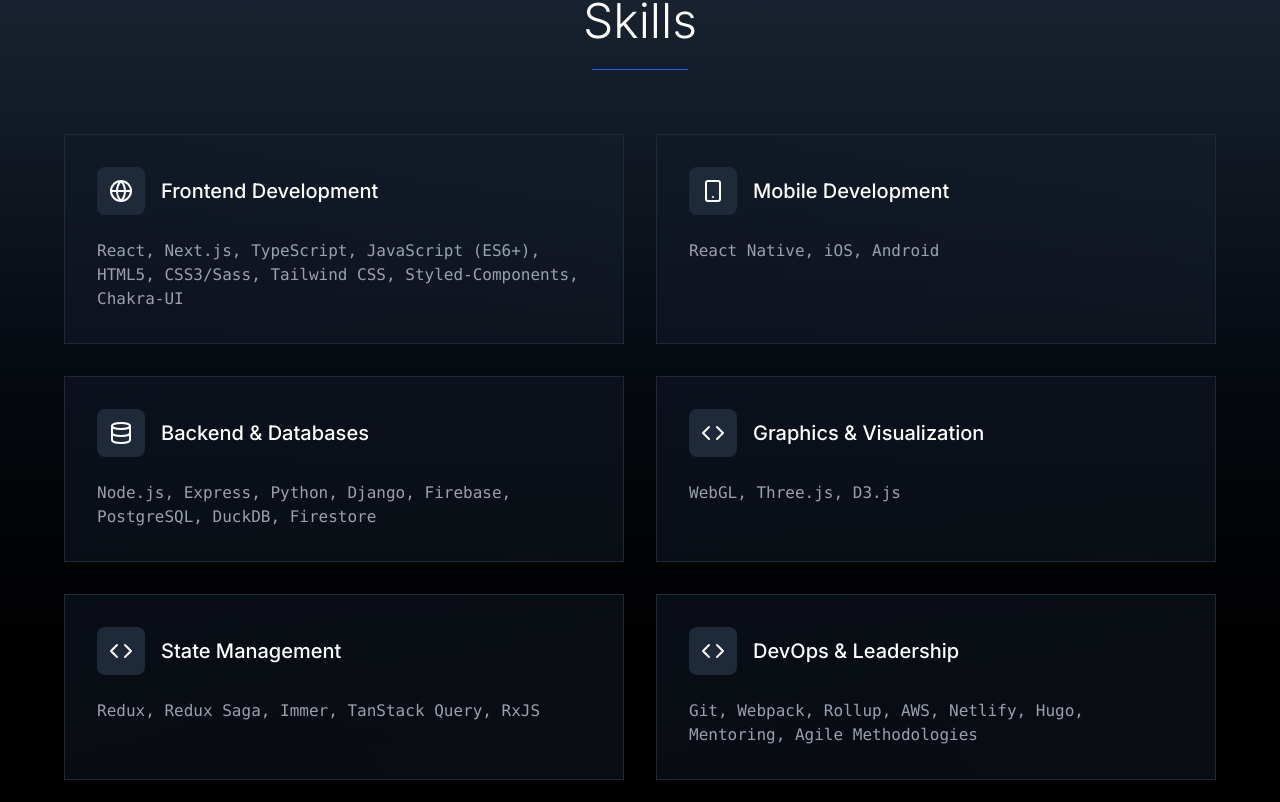
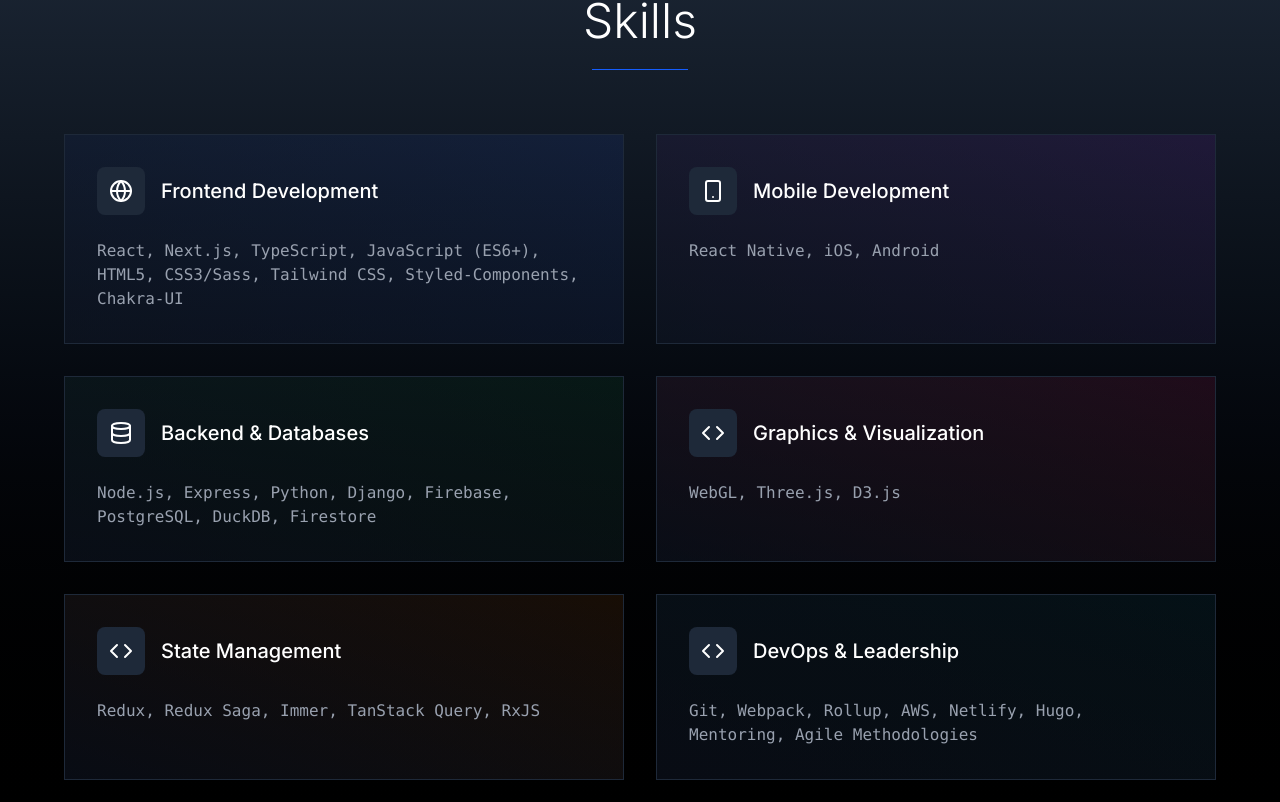
Before and after one commit to rthrs/arturmyszkowski-pl, a Next.js app: page / in a window 1280 px wide. Shown: the part 1478-2280 px from the top of the page. Built offline with nearby package versions, Linux system fonts and the light colour scheme.

Commit message:
Enhance skill cards with additional gradient backgrounds and color classes for improved visual dynamics

```diff
--- a/src/app/page.tsx
+++ b/src/app/page.tsx
@@ -38,42 +38,48 @@ export default function Home() {
       name: "Frontend Development",
       icon: Globe,
       description: "React, Next.js, TypeScript, JavaScript (ES6+), HTML5, CSS3/Sass, Tailwind CSS, Styled-Components, Chakra-UI",
-      colorClass: "group-hover:bg-blue-600",
+      iconColorClass: "group-hover:bg-blue-600",
+      cardBgClass: "from-blue-900/20 to-gray-900/50 hover:from-blue-800/30 hover:to-gray-800/40",
       animation: "rotate"
     },
     {
       name: "Mobile Development",
       icon: Smartphone,
       description: "React Native, iOS, Android",
-      colorClass: "group-hover:bg-purple-600",
+      iconColorClass: "group-hover:bg-purple-600",
+      cardBgClass: "from-purple-900/20 to-gray-900/50 hover:from-purple-800/30 hover:to-gray-800/40",
       animation: "bounce"
     },
     {
       name: "Backend & Databases",
       icon: Database,
       description: "Node.js, Express, Python, Django, Firebase, PostgreSQL, DuckDB, Firestore",
-      colorClass: "group-hover:bg-green-600",
+      iconColorClass: "group-hover:bg-green-600",
+      cardBgClass: "from-green-900/20 to-gray-900/50 hover:from-green-800/30 hover:to-gray-800/40",
       animation: "scale"
     },
     {
       name: "Graphics & Visualization",
       icon: Code,
       description: "WebGL, Three.js, D3.js",
-      colorClass: "group-hover:bg-pink-600",
+      iconColorClass: "group-hover:bg-pink-600",
+      cardBgClass: "from-pink-900/20 to-gray-900/50 hover:from-pink-800/30 hover:to-gray-800/40",
       animation: "pulse"
     },
     {
       name: "State Management",
       icon: Code,
       description: "Redux, Redux Saga, Immer, TanStack Query, RxJS",
-      colorClass: "group-hover:bg-yellow-600",
+      iconColorClass: "group-hover:bg-yellow-600",
+      cardBgClass: "from-yellow-900/20 to-gray-900/50 hover:from-yellow-800/30 hover:to-gray-800/40",
       animation: "wiggle"
     },
     {
       name: "DevOps & Leadership",
       icon: Code,
       description: "Git, Webpack, Rollup, AWS, Netlify, Hugo, Mentoring, Agile Methodologies",
-      colorClass: "group-hover:bg-cyan-600",
+      iconColorClass: "group-hover:bg-cyan-600",
+      cardBgClass: "from-cyan-900/20 to-gray-900/50 hover:from-cyan-800/30 hover:to-gray-800/40",
       animation: "float"
     },
   ];
@@ -291,10 +297,10 @@ export default function Home() {
                   transition={{ duration: 0.8, delay: index * 0.1 }}
                   viewport={{ once: true }}
 
-                  className={`group p-8 border border-gray-800 hover:border-gray-700 transition-all duration-300 bg-gradient-to-br from-gray-900/50 to-gray-800/30 hover:from-gray-800/50 hover:to-gray-700/30 skill-animate-${skill.animation}`}
+                  className={`group p-8 border border-gray-800 hover:border-gray-700 transition-all duration-300 bg-gradient-to-bl ${skill.cardBgClass} skill-animate-${skill.animation}`}
                 >
                   <div className="flex items-center mb-6">
-                    <div className={`p-3 rounded-lg bg-gray-800 ${skill.colorClass} transition-all duration-300 mr-4`}>
+                    <div className={`p-3 rounded-lg bg-gray-800 ${skill.iconColorClass} transition-all duration-300 mr-4`}>
                       <skill.icon size={24} className="text-white skill-icon" />
                     </div>
                     <h3 className="text-xl font-medium text-white">
--- a/tailwind.config.js
+++ b/tailwind.config.js
@@ -12,6 +12,20 @@ module.exports = {
     'group-hover:bg-pink-600',
     'group-hover:bg-yellow-600',
     'group-hover:bg-cyan-600',
+    'from-blue-900/20',
+    'to-gray-900/50',
+    'hover:from-blue-800/30',
+    'hover:to-gray-800/40',
+    'from-purple-900/20',
+    'hover:from-purple-800/30',
+    'from-green-900/20',
+    'hover:from-green-800/30',
+    'from-pink-900/20',
+    'hover:from-pink-800/30',
+    'from-yellow-900/20',
+    'hover:from-yellow-800/30',
+    'from-cyan-900/20',
+    'hover:from-cyan-800/30',
     'skill-animate-rotate',
     'skill-animate-bounce',
     'skill-animate-scale',
```
